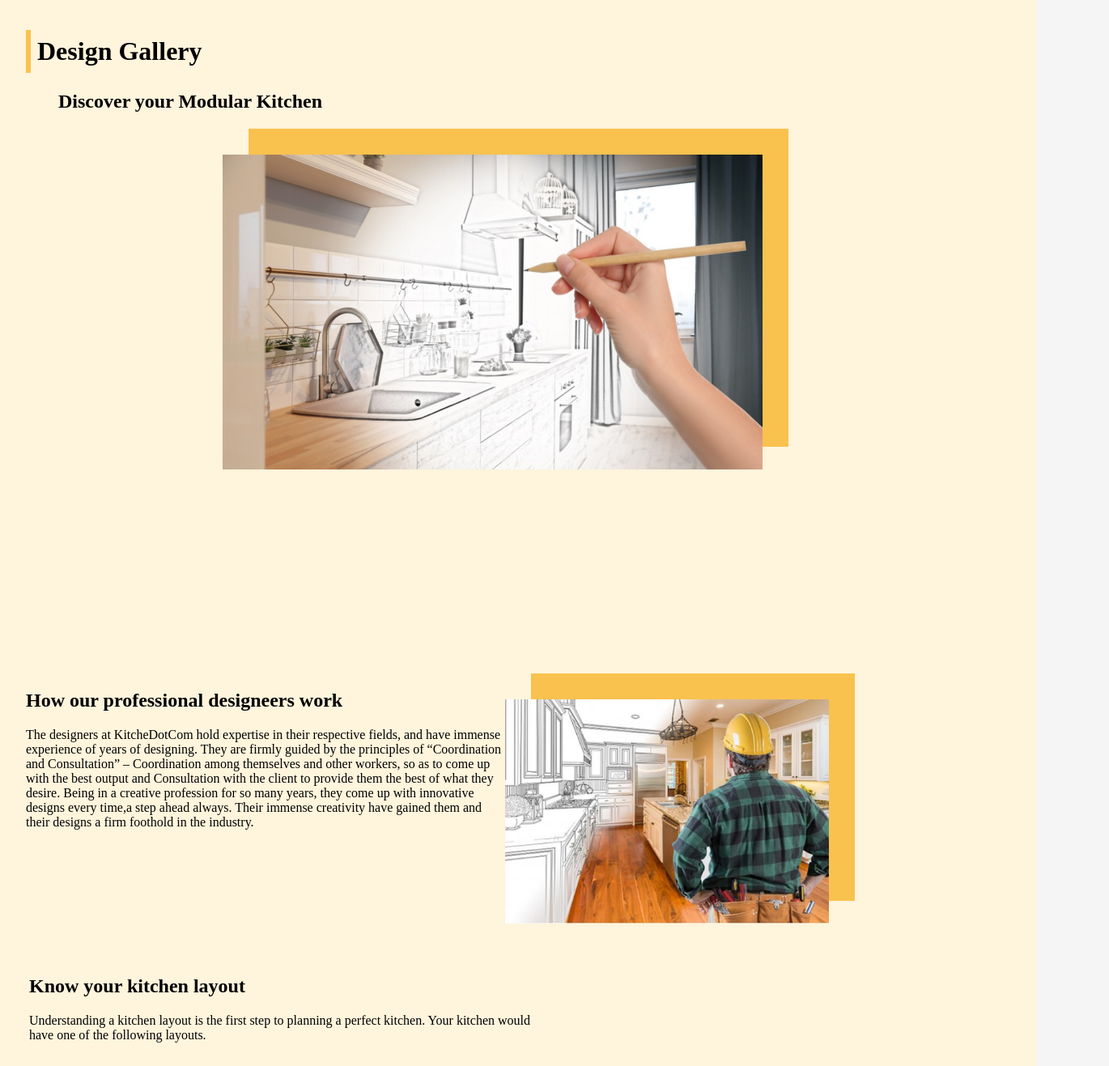
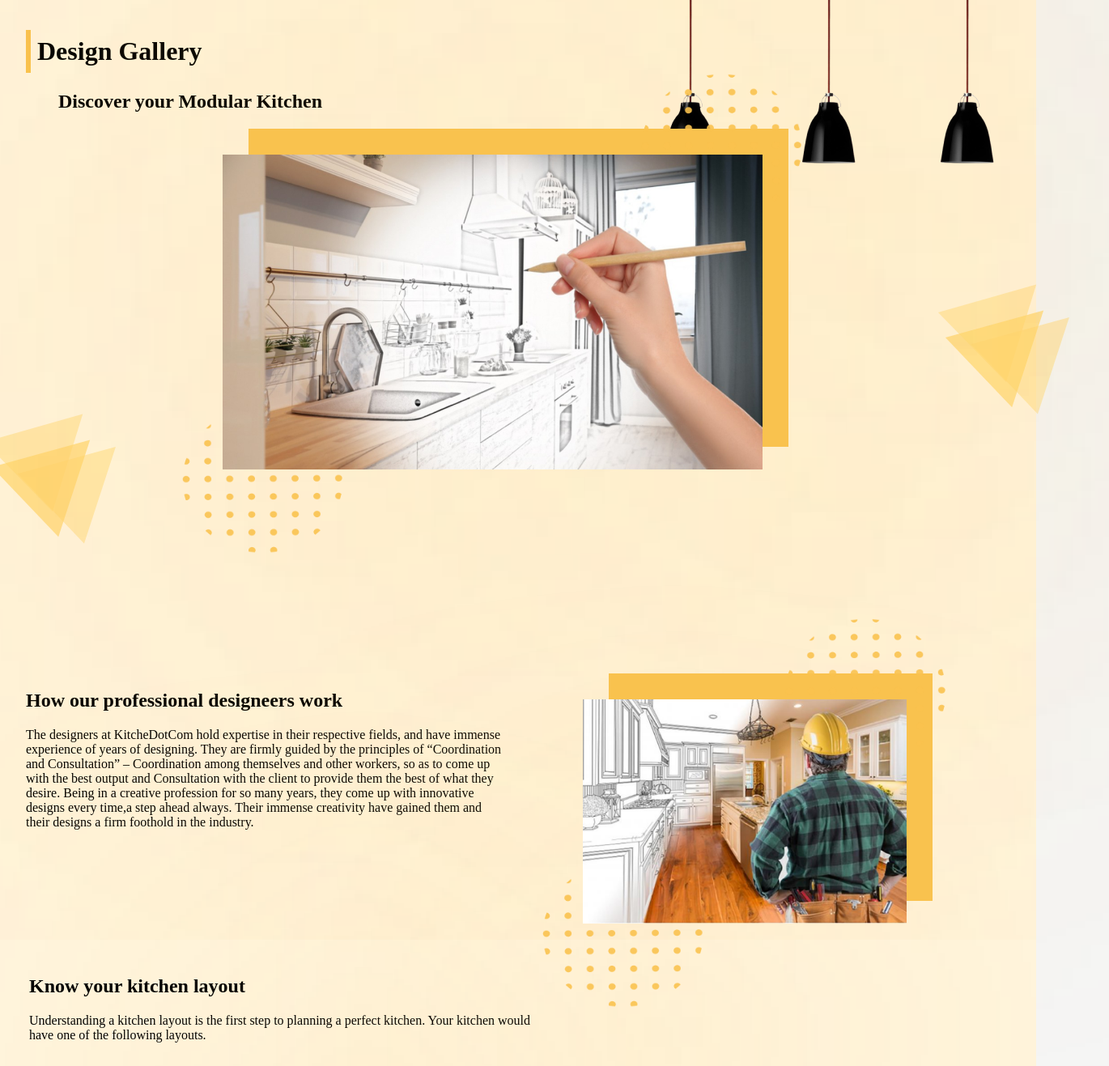
Before and after one commit to jalaj711/kitchendotcom-redesign, a Next.js app: page /design-gallery in a window 1280 px wide. Shown: the top 1317 px of the page at 81% size, 1370 px wide, since content can reach past the window. Built offline with nearby package versions, Linux system fonts and the light colour scheme; a web font is replaced by a local one.

Commit message:
add styles to design-gallery page
Signed-off-by: Jalaj Kumar <96870071+jalaj711@users.noreply.github.com>

```diff
--- a/components/ThreeTriangles.js
+++ b/components/ThreeTriangles.js
@@ -1,27 +1,27 @@
 export default function ThreeTriangles(props) {
   return (
     <svg
-      width="242"
+      width="377"
       height="378"
-      viewBox="0 0 242 378"
+      viewBox="0 0 377 378"
       fill="none"
       xmlns="http://www.w3.org/2000/svg"
       {...props}
     >
       <path
-        d="M109.76 74.7799L54.9715 252.162L-68.8018 125.594L109.76 74.7799Z"
+        d="M244.76 74.7798L189.972 252.162L66.1982 125.594L244.76 74.7798Z"
         fill="#FFD56B"
-        fillOpacity="0.45"
+        fill-opacity="0.45"
       />
       <path
-        d="M169.76 134.345L112.329 310.48L-8.81962 183.653L169.76 134.345Z"
+        d="M304.76 134.345L247.329 310.48L126.18 183.653L304.76 134.345Z"
         fill="#FFD56B"
-        fillOpacity="0.45"
+        fill-opacity="0.45"
       />
       <path
-        d="M122.977 122.093L65.5466 298.228L-55.6022 171.401L122.977 122.093Z"
+        d="M257.977 122.093L200.547 298.228L79.3978 171.401L257.977 122.093Z"
         fill="#FFD56B"
-        fillOpacity="0.7"
+        fill-opacity="0.7"
       />
     </svg>
   );
--- a/pages/design-gallery/index.js
+++ b/pages/design-gallery/index.js
@@ -2,6 +2,10 @@ import styles from "./styles.module.scss";
 import LandingImage from "../../assets/design-gallery/landing.png";
 import DesignGallery2 from "../../assets/design-gallery/2.png";
 import DesignGallery3 from "../../assets/design-gallery/3.png";
+import DoodlesEllipse from "../../components/DoodleDotsEllipse";
+import ThreeTriangles from "../../components/ThreeTriangles";
+import TwoSquares from "../../components/TwoSquares";
+import LampImage from "../../assets/lamp.png";
 
 function KitchenCard({ title, image, details }) {
   return (
@@ -23,12 +27,25 @@ export default function ContactUs() {
       <div className={styles.landing}>
         <h1>Design Gallery</h1>
         <h2>Discover your Modular Kitchen</h2>
-
+        <div className={styles.lamps}>
+          <img src={LampImage.src} />
+          <img src={LampImage.src} />
+          <img src={LampImage.src} />
+        </div>
         <div className={styles.landingImage}>
           <div className={styles.imageWithSquare}>
+            <DoodlesEllipse className={styles.doodleDot1} />
             <img src={LandingImage.src} />
+            <DoodlesEllipse className={styles.doodleDot2} />
           </div>
         </div>
+
+        <ThreeTriangles className={styles.triangle1} />
+        <ThreeTriangles className={styles.triangle2} />
+        <div className={styles.circle1} />
+        <div className={styles.circle2} />
+        <div className={styles.circle3} />
+        <div className={styles.circle4} />
       </div>
       <div className={styles.container}>
         <div className={styles.half}>
@@ -45,9 +62,11 @@ export default function ContactUs() {
             their designs a firm foothold in the industry.
           </p>
         </div>
-        <div className={styles.half}>
+        <div className={styles.half2}>
           <div className={styles.imageWithSquare}>
+            <DoodlesEllipse className={styles.doodleDot1} />
             <img src={DesignGallery2.src} />
+            <DoodlesEllipse className={styles.doodleDot2} />
           </div>
         </div>
       </div>
@@ -58,11 +77,33 @@ export default function ContactUs() {
           kitchen. Your kitchen would have one of the following layouts.
         </p>
         <div className={styles.allCards}>
-          <KitchenCard title="test" details="details" image={DesignGallery3.src} />
-          <KitchenCard title="test" details="details" image={DesignGallery3.src} />
-          <KitchenCard title="test" details="details" image={DesignGallery3.src} />
-          <KitchenCard title="test" details="details" image={DesignGallery3.src} />
+          <KitchenCard
+            title="test"
+            details="details"
+            image={DesignGallery3.src}
+          />
+          <KitchenCard
+            title="test"
+            details="details"
+            image={DesignGallery3.src}
+          />
+          <KitchenCard
+            title="test"
+            details="details"
+            image={DesignGallery3.src}
+          />
+          <KitchenCard
+            title="test"
+            details="details"
+            image={DesignGallery3.src}
+          />
         </div>
+        <ThreeTriangles className={styles.triangle3} />
+        <TwoSquares className={styles.square1} />
+        <TwoSquares className={styles.square2} />
+        <div className={styles.circle5} />
+        <div className={styles.circle6} />
+        <div className={styles.circle7} />
       </div>
     </>
   );
--- a/pages/design-gallery/styles.module.scss
+++ b/pages/design-gallery/styles.module.scss
@@ -21,8 +21,81 @@
   justify-content: center;
 }
 
+.doodleDot1,
+.doodleDot2 {
+  position: absolute;
+  z-index: -1;
+  width: 200px;
+}
+
+.doodleDot1 {
+  top: -100px;
+  right: -50px;
+}
+
+.doodleDot2 {
+  bottom: -100px;
+  left: -50px;
+}
+
+.lamps {
+  position: absolute;
+  top: 0;
+  right: 0;
+  z-index: 10;
+}
+
+.triangle1,
+.triangle2 {
+  position: absolute;
+  width: 20vw;
+}
+
+.triangle1 {
+  top: 50%;
+  left: -5vw;
+}
+
+.triangle2 {
+  top: 30%;
+  right: -7vw;
+}
+
+.circle1,
+.circle2,
+.circle3,
+.circle4 {
+  width: 20vw;
+  height: 20vw;
+  background-color: theme.$primary;
+  filter: blur(435px);
+  position: absolute;
+  z-index: 0;
+}
+
+.circle1 {
+  top: -20%;
+  right: 0%;
+}
+
+.circle2 {
+  top: 30%;
+  left: 20%;
+}
+
+.circle3 {
+  top: 20%;
+  left: 70%;
+}
+
+.circle4 {
+  top: 60%;
+  left: 40%;
+}
 .imageWithSquare {
   background: theme.$primary;
+  position: relative;
+  z-index: 10;
   img {
     transform: translate(-32px, 32px);
   }
@@ -36,6 +109,14 @@
   .half {
     flex-basis: 50%;
     padding: 16px;
+  }
+  .half2 {
+    flex-basis: 50%;
+    padding: 16px;
+    display: flex;
+    justify-content: center;
+    justify-items: center;
+    align-items: center;
     div {
       width: fit-content;
       img {
@@ -48,11 +129,55 @@
 .kitchenLayout {
   padding: 24px 36px;
   background-color: theme.$bg2;
-  h2, p {
+  position: relative;
+  padding-bottom: 72px;
+  h2,
+  p {
     max-width: 50vw;
+  }
+  * {
+    z-index: 1;
   }
 }
 
+.triangle3, .square1, .square2, .circle5, .circle6, .circle7 {
+  position: absolute;
+  z-index: 0;
+}
+
+.triangle3 {
+  width: 20vw;
+  top: 30%;
+  left: -5vw;
+}
+.square1 {
+  width: 20vw;
+  top: 30%;
+  right: -5vw;
+}
+.square2 {
+  width: 20vw;
+  bottom: -5vw;
+  right: 5vw;
+}
+.circle5, .circle6, .circel7 {
+  width: 10vw;
+  height: 10vw;
+  filter: blur(200px);
+  background-color: theme.$primary;
+}
+.circle5 {
+  top: 30%;
+  left: 30%;
+}
+.circle6 {
+  top: 10%;
+  left: 60%;
+}
+.circle7 {
+  top: 60%;
+  left: 90%;
+}
 .card {
   margin: 16px;
   display: flex;
@@ -70,7 +195,8 @@
   }
   .text {
     padding: 8px 16px;
-    h4, p {
+    h4,
+    p {
       margin: 0px;
     }
   }
--- a/pages/index.js
+++ b/pages/index.js
@@ -1,5 +1,7 @@
 import Head from 'next/head'
 import Button from '../components/Button/Button'
+import Input from '../components/Input/Input'
+import ImageWithSquare from '../components/ImageWithSquare/ImageWithSquare'
 
 export default function Home() {
   return (
@@ -16,6 +18,8 @@ export default function Home() {
         </h1>
 
         <Button>Submit</Button>
+        <Input type="text" placeholder="First Name" />
+        <ImageWithSquare src="https://s3.amazonaws.com/pocket-curatedcorpusapi-prod-images/b315ccda-47b0-49c5-99a0-12afdd067d85.jpeg" />
         <p>
           Get started by editing{' '}
           <code>pages/index.js</code>
```
Also changed, not shown: assets/DoodleDotsEllipse.png.
